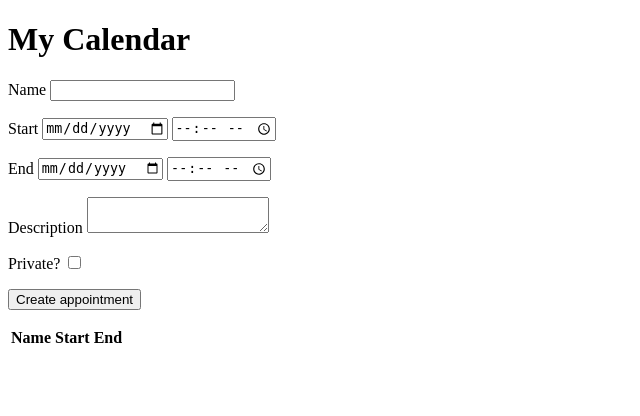
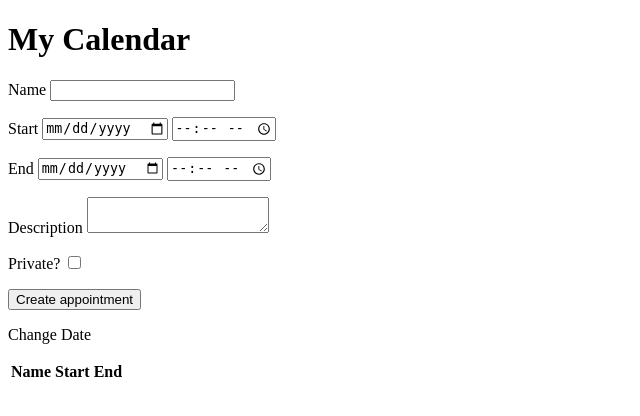
Before and after one commit to karenastevens/calendar_app, a Flask app: page /1/1/1 in a window 1280 px wide. Shown: the top 416 px of the page, without its empty margins (0-640 px from the left). Run offline with Flask 2, Linux system fonts and the light colour scheme; data that the repository does not hold is empty.

Commit message:
Added section to change date

```diff
--- a/app/templates/main.html
+++ b/app/templates/main.html
@@ -44,6 +44,10 @@
             {{ form.submit }}
         </p>
     </form>
+    <div>
+        <p>Change Date</p>
+    </div>
+    <!--Google-Like Calendar-->
     <table>
             <tr>
               <th>Name</th>
```
